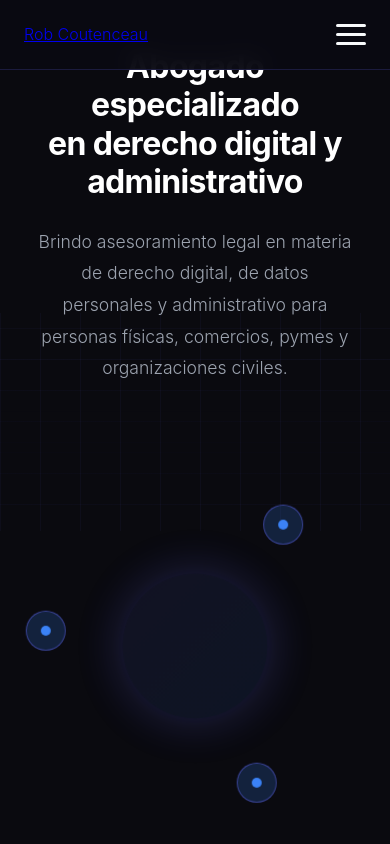
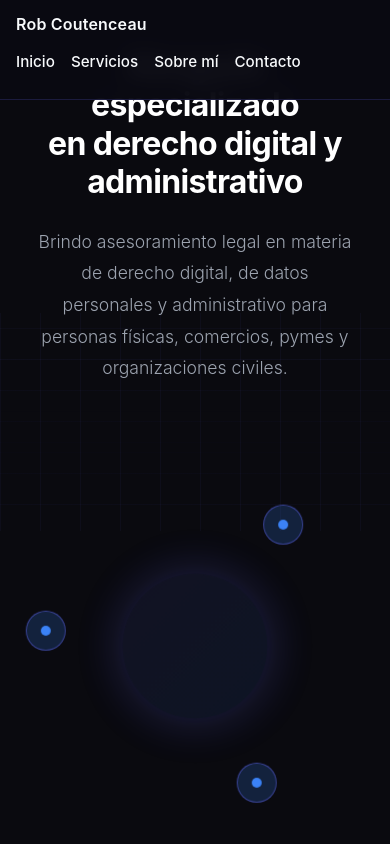
Before and after one commit to rgcou/sitio-web, a React (Create React App) app: page / in a window 390 px wide. Shown: the top 844 px of the page. Built offline with nearby package versions, Linux system fonts and the light colour scheme; the HTML template or start-up script is replaced by a standard one.

Commit message:
Update Navbar.css

```diff
--- a/src/components/Navbar.css
+++ b/src/components/Navbar.css
@@ -1,15 +1,13 @@
-/* Variables de colores (consistentes con Home.css) */
+/* Navbar sobrio y simple (coherente con Home.css) */
 :root {
   --navbar-bg: rgba(10, 10, 18, 0.95);
   --navbar-border: rgba(99, 102, 241, 0.2);
   --navbar-text: #f8fafc;
   --navbar-text-hover: #818cf8;
-  --navbar-height: 80px;
-  --navbar-height-mobile: 70px;
-  --transition: all 0.3s ease;
+  --navbar-height: 70px;
+  --transition: all 0.25s ease;
 }
 
-/* Navbar principal */
 .navbar {
   position: fixed;
   top: 0;
@@ -22,13 +20,7 @@
   display: flex;
   align-items: center;
   z-index: 1000;
-  transition: transform 0.4s cubic-bezier(0.25, 0.46, 0.45, 0.94);
   padding: 0 5%;
-  overflow: visible; /* Permite que el logo sobresalga */
-}
-
-.navbar--hidden {
-  transform: translateY(-100%);
 }
 
 .navbar-container {
@@ -38,462 +30,86 @@
   justify-content: space-between;
 }
 
-/* Logo */
-.navbar-logo {
-  display: flex;
-  align-items: center;
-  z-index: 1001;
-  overflow: visible;
+/* Marca (tu nombre) */
+.navbar-brand {
+  color: var(--navbar-text);
+  text-decoration: none;
+  font-weight: 600;
+  letter-spacing: 0.2px;
+  font-size: 1rem;
+  transition: var(--transition);
+  white-space: nowrap;
 }
 
-.logo-image {
-  height: 120px; /* logo más grande */
-  width: auto;
-  max-height: 150px; /* límite para no deformar demasiado */
-  transition: var(--transition);
-  filter: brightness(0) invert(1); /* Hace el logo blanco */
-  margin-top: 10px; /* pequeño ajuste para que no desplace el navbar */
+.navbar-brand:hover {
+  color: var(--navbar-text-hover);
 }
 
-.logo-image:hover {
-  filter: brightness(0) invert(0.8) sepia(1) saturate(5) hue-rotate(230deg);
-}
-
-/* Menú de navegación */
+/* Menú */
 .navbar-menu {
+  list-style: none;
   display: flex;
-  list-style: none;
-  gap: 2.5rem;
+  gap: 1.75rem;
   margin: 0;
   padding: 0;
+  align-items: center;
 }
 
 .navbar-link {
   color: var(--navbar-text);
   text-decoration: none;
   font-weight: 500;
-  font-size: 1rem;
+  font-size: 0.95rem;
+  padding: 0.4rem 0;
+  transition: var(--transition);
   position: relative;
-  padding: 0.5rem 0;
-  transition: var(--transition);
-}
-
-.navbar-link::after {
-  content: '';
-  position: absolute;
-  bottom: 0;
-  left: 0;
-  width: 0;
-  height: 2px;
-  background: var(--gradient);
-  transition: var(--transition);
 }
 
 .navbar-link:hover {
   color: var(--navbar-text-hover);
 }
 
-.navbar-link:hover::after {
-  width: 100%;
-}
-
-/* Botones */
-.navbar-buttons {
-  display: flex;
-  align-items: center;
-  gap: 1rem;
-}
-
-.navbar-btn {
-  padding: 0.7rem 1.5rem;
-  border-radius: 50px;
-  font-weight: 600;
-  font-size: 0.9rem;
-  cursor: pointer;
-  transition: var(--transition);
-  border: none;
-}
-
-.navbar-btn--primary {
-  background: var(--gradient);
-  color: white;
-  box-shadow: var(--glow);
-}
-
-.navbar-btn--primary:hover {
-  transform: translateY(-2px);
-  box-shadow: 0 6px 15px rgba(99, 102, 241, 0.4);
-}
-
-/* Toggle móvil (hamburguesa) */
-.navbar-toggle {
-  display: none;
-  flex-direction: column;
-  justify-content: space-between;
-  width: 30px;
-  height: 21px;
-  cursor: pointer;
-  z-index: 1001;
-}
-
-.navbar-toggle span {
-  height: 3px;
-  width: 100%;
-  background-color: var(--navbar-text);
-  border-radius: 3px;
-  transition: var(--transition);
-}
-
-.navbar-toggle--active span:nth-child(1) {
-  transform: rotate(45deg) translate(6px, 6px);
-}
-
-.navbar-toggle--active span:nth-child(2) {
-  opacity: 0;
-}
-
-.navbar-toggle--active span:nth-child(3) {
-  transform: rotate(-45deg) translate(6px, -6px);
-}
-
-/* Responsive */
-@media (max-width: 1024px) {
-  .navbar-menu {
-    gap: 2rem;
-  }
-}
-
-@media (max-width: 900px) {
-  .navbar {
-    height: var(--navbar-height-mobile);
-    padding: 0 1.5rem;
-  }
-
-  .logo-image {
-    height: 80px; /* más chico en móvil */
-    margin-top: 5px;
-  }
-
-  .navbar-menu {
-    position: fixed;
-    top: 0;
-    left: 0;
-    width: 100%;
-    height: 100vh;
-    background: var(--primary-dark);
-    flex-direction: column;
-    justify-content: center;
-    align-items: center;
-    gap: 2.5rem;
-    transform: translateX(-100%);
-    transition: transform 0.5s ease-in-out;
-    z-index: 1000;
-  }
-
-  .navbar-menu--active {
-    transform: translateX(0);
-  }
-
-  .navbar-link {
-    font-size: 1.2rem;
-    padding: 0.8rem 0;
-  }
-
-  .navbar-toggle {
-    display: flex;
-  }
-
-  .navbar-buttons {
-    display: none;
-  }
-
-  .navbar-menu--active ~ .navbar-buttons {
-    display: flex;
-    position: fixed;
-    bottom: 3rem;
-    left: 0;
-    width: 100%;
-    justify-content: center;
-    z-index: 1001;
-  }
-}
-
-/* Efectos de scroll suave para los enlaces */
-html {
-  scroll-behavior: smooth;
-}
-
-/* Ajuste para que el contenido no quede oculto detrás del navbar */
-section {
-  scroll-margin-top: var(--navbar-height);
-}
-
-@media (max-width: 900px) {
-  section {
-    scroll-margin-top: var(--navbar-height-mobile);
-  }
-}
-
-/* Animación de entrada para el navbar */
-@keyframes slideInDown {
-  from {
-    transform: translateY(-100%);
-  }
-  to {
-    transform: translateY(0);
-  }
-}
-
-.navbar {
-  animation: slideInDown 0.5s ease-out;
-}
-
-/* Variables de colores (consistentes con Home.css) */
-:root {
-  --navbar-bg: rgba(10, 10, 18, 0.95);
-  --navbar-border: rgba(99, 102, 241, 0.2);
-  --navbar-text: #f8fafc;
-  --navbar-text-hover: #818cf8;
-  --navbar-height: 80px;
-  --navbar-height-mobile: 70px;
-  --transition: all 0.3s ease;
-}
-
-/* Navbar principal */
-.navbar {
-  position: fixed;
-  top: 0;
+/* Subrayado suave */
+.navbar-link::after {
+  content: "";
+  position: absolute;
   left: 0;
-  width: 100%;
-  height: var(--navbar-height);
-  background: var(--navbar-bg);
-  backdrop-filter: blur(10px);
-  border-bottom: 1px solid var(--navbar-border);
-  display: flex;
-  align-items: center;
-  z-index: 1000;
-  transition: transform 0.4s cubic-bezier(0.25, 0.46, 0.45, 0.94);
-  padding: 0 5%;
-  overflow: visible; /* Permite que el logo sobresalga */
-}
-
-.navbar--hidden {
-  transform: translateY(-100%);
-}
-
-.navbar-container {
-  width: 100%;
-  display: flex;
-  align-items: center;
-  justify-content: space-between;
-}
-
-/* Logo */
-.navbar-logo {
-  display: flex;
-  align-items: center;
-  z-index: 1001;
-  overflow: visible;
-}
-
-.logo-image {
-  height: 120px; /* logo más grande */
-  width: auto;
-  max-height: 150px; /* límite para no deformar demasiado */
-  transition: var(--transition);
-  filter: brightness(0) invert(1); /* Hace el logo blanco */
-  margin-top: 10px; /* pequeño ajuste para que no desplace el navbar */
-}
-
-.logo-image:hover {
-  filter: brightness(0) invert(0.8) sepia(1) saturate(5) hue-rotate(230deg);
-}
-
-/* Menú de navegación */
-.navbar-menu {
-  display: flex;
-  list-style: none;
-  gap: 2.5rem;
-  margin: 0;
-  padding: 0;
-}
-
-.navbar-link {
-  color: var(--navbar-text);
-  text-decoration: none;
-  font-weight: 500;
-  font-size: 1rem;
-  position: relative;
-  padding: 0.5rem 0;
-  transition: var(--transition);
-}
-
-.navbar-link::after {
-  content: '';
-  position: absolute;
-  bottom: 0;
-  left: 0;
+  bottom: -6px;
   width: 0;
   height: 2px;
-  background: var(--gradient);
+  background: rgba(129, 140, 248, 0.8);
   transition: var(--transition);
-}
-
-.navbar-link:hover {
-  color: var(--navbar-text-hover);
 }
 
 .navbar-link:hover::after {
   width: 100%;
 }
 
-/* Botones */
-.navbar-buttons {
-  display: flex;
-  align-items: center;
-  gap: 1rem;
-}
+/* Responsive: en pantallas chicas, apila y permite wrap */
+@media (max-width: 768px) {
+  .navbar {
+    height: auto;
+    padding: 0.75rem 1rem;
+  }
 
-.navbar-btn {
-  padding: 0.7rem 1.5rem;
-  border-radius: 50px;
-  font-weight: 600;
-  font-size: 0.9rem;
-  cursor: pointer;
-  transition: var(--transition);
-  border: none;
-}
+  .navbar-container {
+    flex-direction: column;
+    gap: 0.75rem;
+    align-items: flex-start;
+  }
 
-.navbar-btn--primary {
-  background: var(--gradient);
-  color: white;
-  box-shadow: var(--glow);
-}
-
-.navbar-btn--primary:hover {
-  transform: translateY(-2px);
-  box-shadow: 0 6px 15px rgba(99, 102, 241, 0.4);
-}
-
-/* Toggle móvil (hamburguesa) */
-.navbar-toggle {
-  display: none;
-  flex-direction: column;
-  justify-content: space-between;
-  width: 30px;
-  height: 21px;
-  cursor: pointer;
-  z-index: 1001;
-}
-
-.navbar-toggle span {
-  height: 3px;
-  width: 100%;
-  background-color: var(--navbar-text);
-  border-radius: 3px;
-  transition: var(--transition);
-}
-
-.navbar-toggle--active span:nth-child(1) {
-  transform: rotate(45deg) translate(6px, 6px);
-}
-
-.navbar-toggle--active span:nth-child(2) {
-  opacity: 0;
-}
-
-.navbar-toggle--active span:nth-child(3) {
-  transform: rotate(-45deg) translate(6px, -6px);
-}
-
-/* Responsive */
-@media (max-width: 1024px) {
   .navbar-menu {
-    gap: 2rem;
+    flex-wrap: wrap;
+    gap: 1rem;
   }
 }
 
-@media (max-width: 900px) {
-  .navbar {
-    height: var(--navbar-height-mobile);
-    padding: 0 1.5rem;
-  }
-
-  .logo-image {
-    height: 80px; /* más chico en móvil */
-    margin-top: 5px;
-  }
-
-  .navbar-menu {
-    position: fixed;
-    top: 0;
-    left: 0;
-    width: 100%;
-    height: 100vh;
-    background: var(--primary-dark);
-    flex-direction: column;
-    justify-content: center;
-    align-items: center;
-    gap: 2.5rem;
-    transform: translateX(-100%);
-    transition: transform 0.5s ease-in-out;
-    z-index: 1000;
-  }
-
-  .navbar-menu--active {
-    transform: translateX(0);
-  }
-
-  .navbar-link {
-    font-size: 1.2rem;
-    padding: 0.8rem 0;
-  }
-
-  .navbar-toggle {
-    display: flex;
-  }
-
-  .navbar-buttons {
-    display: none;
-  }
-
-  .navbar-menu--active ~ .navbar-buttons {
-    display: flex;
-    position: fixed;
-    bottom: 3rem;
-    left: 0;
-    width: 100%;
-    justify-content: center;
-    z-index: 1001;
-  }
-}
-
-/* Efectos de scroll suave para los enlaces */
+/* Scroll suave */
 html {
   scroll-behavior: smooth;
 }
 
-/* Ajuste para que el contenido no quede oculto detrás del navbar */
+/* Para que al navegar a secciones con # no queden tapadas por el navbar */
 section {
-  scroll-margin-top: var(--navbar-height);
+  scroll-margin-top: calc(var(--navbar-height) + 10px);
 }
-
-@media (max-width: 900px) {
-  section {
-    scroll-margin-top: var(--navbar-height-mobile);
-  }
-}
-
-/* Animación de entrada para el navbar */
-@keyframes slideInDown {
-  from {
-    transform: translateY(-100%);
-  }
-  to {
-    transform: translateY(0);
-  }
-}
-
-.navbar {
-  animation: slideInDown 0.5s ease-out;
-}
```
